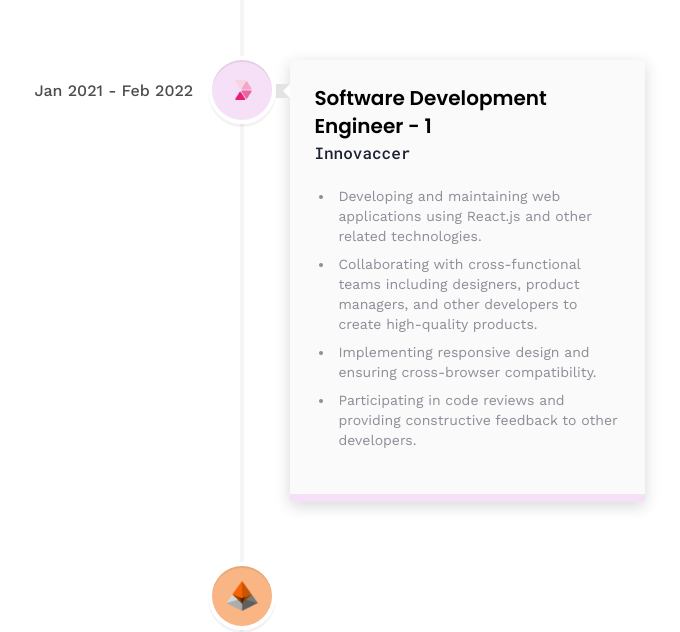
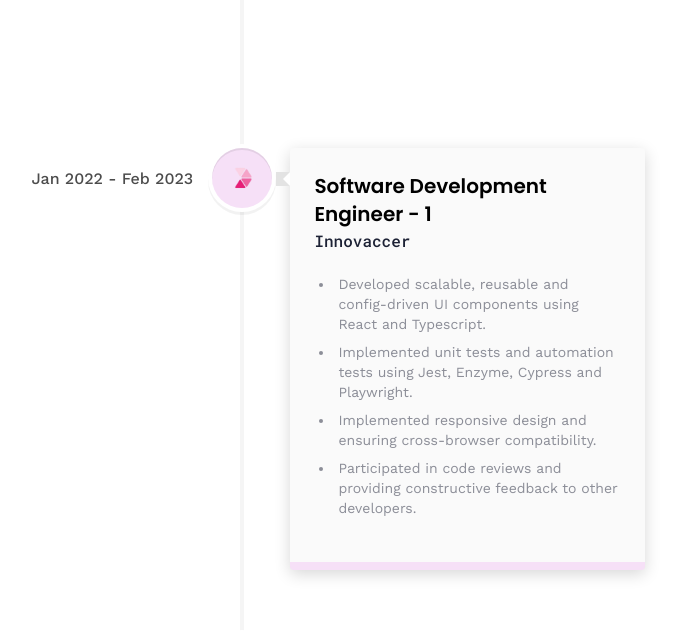
Before and after one commit to kishan9192/portfolio-react, a React (Vite) app: page / in a window 1280 px wide. Shown: the part 2163-2795 px from the top of the page, without its empty margins (398-1078 px from the left). Built offline with nearby package versions, Linux system fonts and the light colour scheme.

Commit message:
feat: work-ex and fix css

```diff
--- a/src/constants/index.js
+++ b/src/constants/index.js
@@ -126,11 +126,12 @@ export const experiences = [
     company_name: "Innovaccer",
     icon: innovaccer,
     iconBg: "#F6E0F7",
-    date: "March 2020 - April 2021",
+    date: "Feb 2023 - present",
     points: [
-      "Developing and maintaining web applications using React.js and other related technologies.",
+      "Developing and maintaining web applications using React, Redux, Typescript, Python, Django and MongoDB.",
+      "Creating prompts for OpenAI to utilize generative AI in developing an AI assistant for healthcare.",
       "Collaborating with cross-functional teams including designers, product managers, and other developers to create high-quality products.",
-      "Implementing responsive design and ensuring cross-browser compatibility.",
+      "Developing RESTful APIs using Python, Django, FastAPI and MongoDB.",
       "Participating in code reviews and providing constructive feedback to other developers.",
     ],
   },
@@ -139,12 +140,12 @@ export const experiences = [
     company_name: "Innovaccer",
     icon: innovaccer,
     iconBg: "#F6E0F7",
-    date: "Jan 2021 - Feb 2022",
+    date: "Jan 2022 - Feb 2023",
     points: [
-      "Developing and maintaining web applications using React.js and other related technologies.",
-      "Collaborating with cross-functional teams including designers, product managers, and other developers to create high-quality products.",
-      "Implementing responsive design and ensuring cross-browser compatibility.",
-      "Participating in code reviews and providing constructive feedback to other developers.",
+      "Developed scalable, reusable and config-driven UI components using React and Typescript.",
+      "Implemented unit tests and automation tests using Jest, Enzyme, Cypress and Playwright.",
+      "Implemented responsive design and ensuring cross-browser compatibility.",
+      "Participated in code reviews and providing constructive feedback to other developers.",
     ],
   },
   {
@@ -152,12 +153,11 @@ export const experiences = [
     company_name: "Accolite Digital",
     icon: accolite,
     iconBg: "#F9B583",
-    date: "Jan 2022 - Jan 2023",
+    date: "Feb 2021 - Dev 2021",
     points: [
-      "Developing and maintaining web applications using React.js and other related technologies.",
-      "Collaborating with cross-functional teams including designers, product managers, and other developers to create high-quality products.",
-      "Implementing responsive design and ensuring cross-browser compatibility.",
-      "Participating in code reviews and providing constructive feedback to other developers.",
+      "Developed reusable UI components, end to end features and troubleshooting issues for health insurance using React-Native and Javascript.",
+      "Collaborated with cross-functional teams including designers, product managers, and other developers to create high-quality products.",
+      "Developed a trainee onboarding system for offloading entire manual labour or managing training sessions, scores, attendances, group allotment and projects distribution between trainees and trainers.",
     ],
   },
   {
@@ -165,12 +165,11 @@ export const experiences = [
     company_name: "GeeksforGeeks",
     icon: gfg,
     iconBg: "#EAF9EA",
-    date: "Jan 2023 - Present",
+    date: "Dec 2019 - March 2020",
     points: [
-      "Developing and maintaining web applications using React.js and other related technologies.",
-      "Collaborating with cross-functional teams including designers, product managers, and other developers to create high-quality products.",
-      "Implementing responsive design and ensuring cross-browser compatibility.",
-      "Participating in code reviews and providing constructive feedback to other developers.",
+      "Wrote new articles/blogs on Data Structures and Algorithms, Computer Networks, Object oriented programming.",
+      "Improved and optimized the existing articles using C++ and Python.",
+      "Involved in reviews of the improved or new articles.",
     ],
   },
   {
@@ -178,12 +177,11 @@ export const experiences = [
     company_name: "Sanfoundry",
     icon: sanfoundry,
     iconBg: "#B8E3FF",
-    date: "Jan 2023 - Present",
+    date: "Jan 2019 - March 2019",
     points: [
-      "Developing and maintaining web applications using React.js and other related technologies.",
-      "Collaborating with cross-functional teams including designers, product managers, and other developers to create high-quality products.",
-      "Implementing responsive design and ensuring cross-browser compatibility.",
-      "Participating in code reviews and providing constructive feedback to other developers.",
+      "Wrote 50+ new articles/blogs on Data Structures and Algorithms, and Object oriented programming.",
+      "Improved and optimized the existing articles using C and C++.",
+      "Involved in reviews of the improved or new articles.",
     ],
   },
 ];
--- a/src/sections/Contact/Contact.jsx
+++ b/src/sections/Contact/Contact.jsx
@@ -67,11 +67,10 @@ const Contact = () => {
       className="relative flex lg:flex-row flex-col max-container"
     >
       {alert.show && <Alert {...alert} />}
-      {/* <Alert {...alert} /> */}
       <div className="flex-1 min-w-[50%] flex flex-col">
         <h1 className="head-text">Get in Touch</h1>
         <form
-          className="w-full flex flex-col gap-7 mt-14"
+          className="w-full flex flex-col gap-7 mt-10"
           onSubmit={handleSubmit}
         >
           <label className="text-black-500 font-semibold">
```
